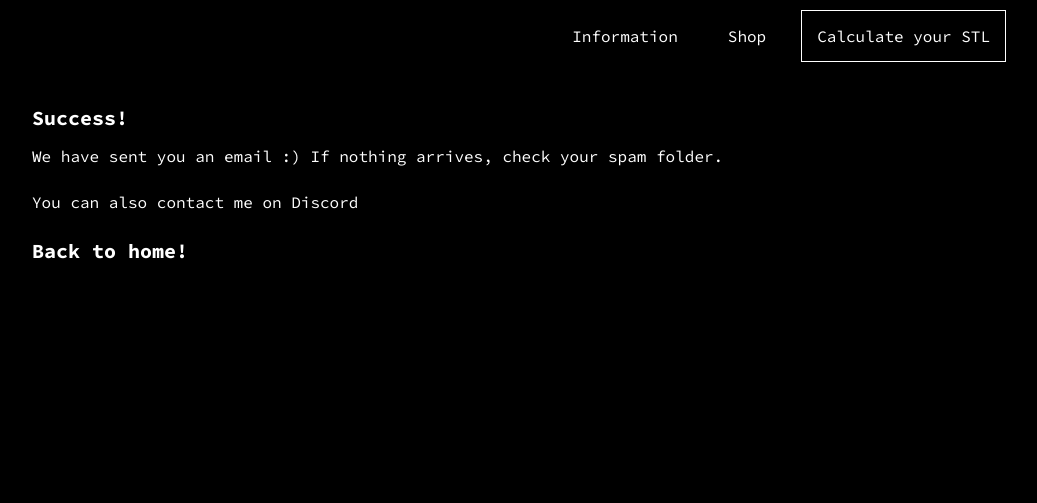
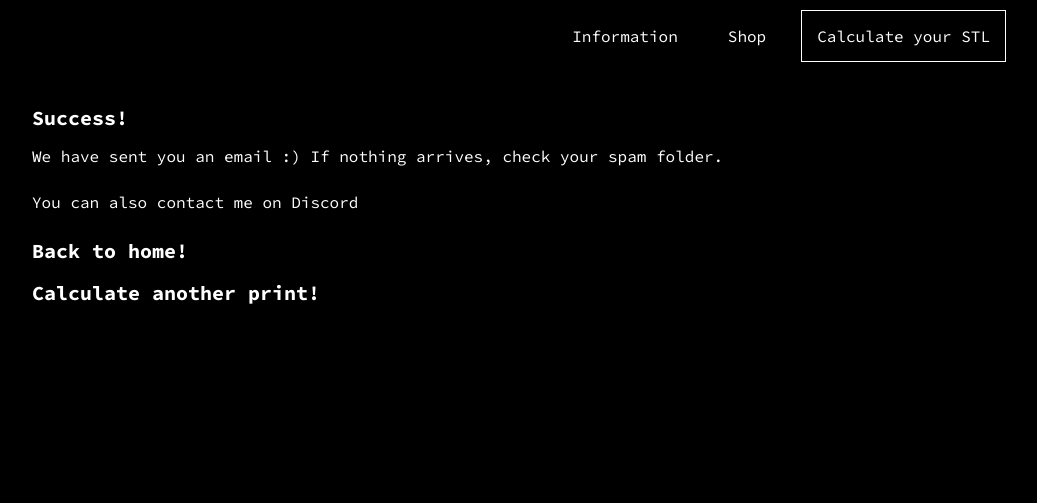
Before and after one commit to vincentsmid/plastic, a FastAPI app: page /api/v1/submitorder/success in a window 1280 px wide. Shown: the top 503 px of the page, without its empty margins (116-1153 px from the left). Run offline with FastAPI, Linux system fonts and the light colour scheme; parts of the project's set-up code (start-up, migrations or seed data) failed here and were passed over.

Commit message:
💄 Add "Calculate another print!" link to order_success and result pages

```diff
--- a/templates/order_success.html.jinja
+++ b/templates/order_success.html.jinja
@@ -7,6 +7,7 @@
   <p>You can also contact me on <a href="https://discord.gg/apyDuC2MaM">Discord</a></p>
 
   <a href="/" class="home-button"><h2>Back to home!</h2></a>
+  <a href="/calculator" class="home-button"><h2>Calculate another print!</h2></a>
 </div>
 
 {% endblock %}
--- a/templates/result.html.jinja
+++ b/templates/result.html.jinja
@@ -6,6 +6,7 @@
       <p style="font-size: 1rem">Keep in mind the numbers are approximate and the final price is discussed personally.</p>
       <p>Approximate base price: <b>{{ price }} euros</b></p>
       <p style="font-size: 1rem">If you want a more accurate quote, choose a material below, enter your e-mail and we will get in touch.</p>
+      <a href="/calculator" class="home-button"><h2>Calculate another print!</h2></a>
 
       {# <input type="hidden" id="original_price" value="{{ price }}">
       <p><strong>Price:</strong> <span id="displayed_price">{{ price | safe }}</span></p>
```
